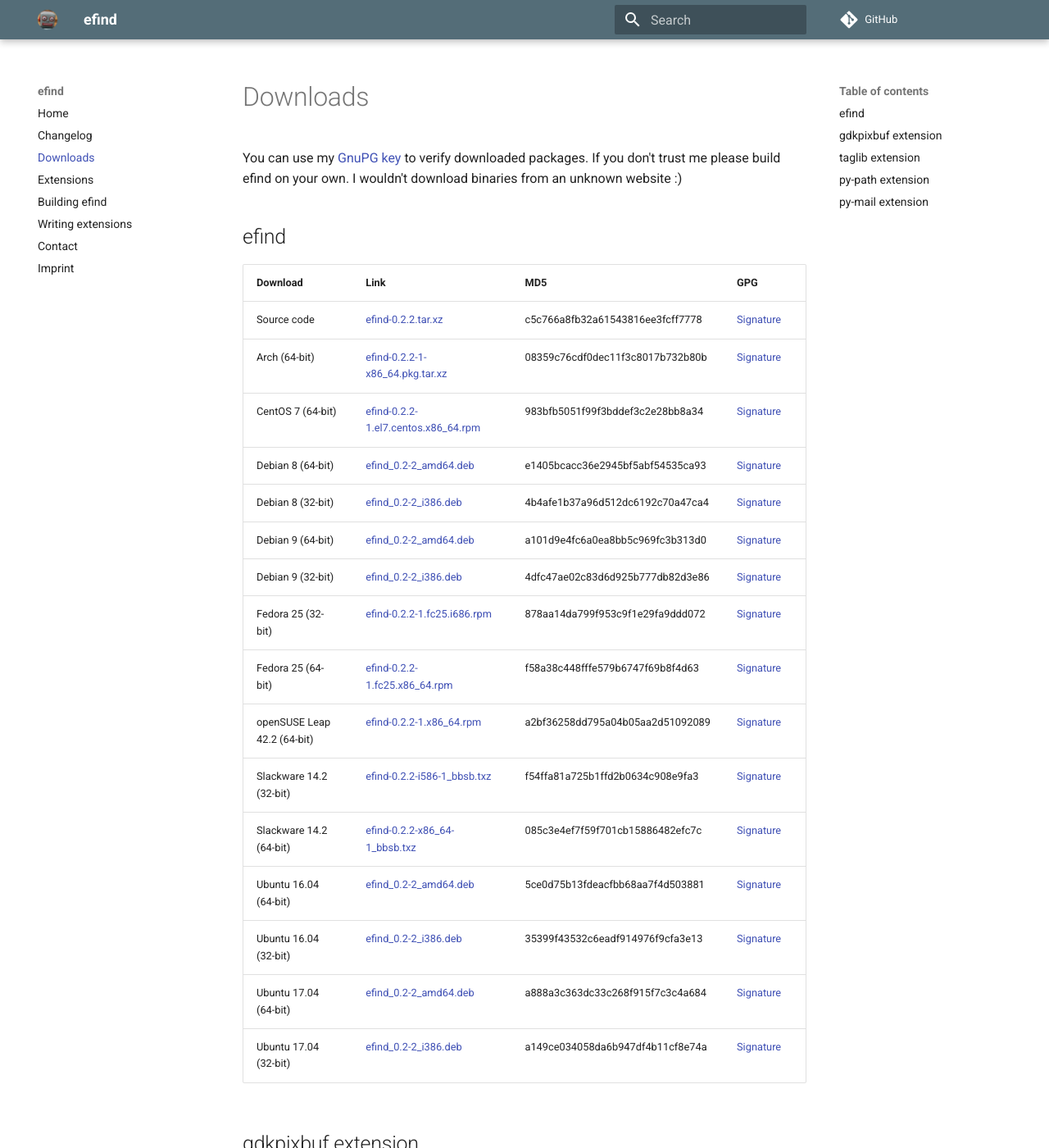
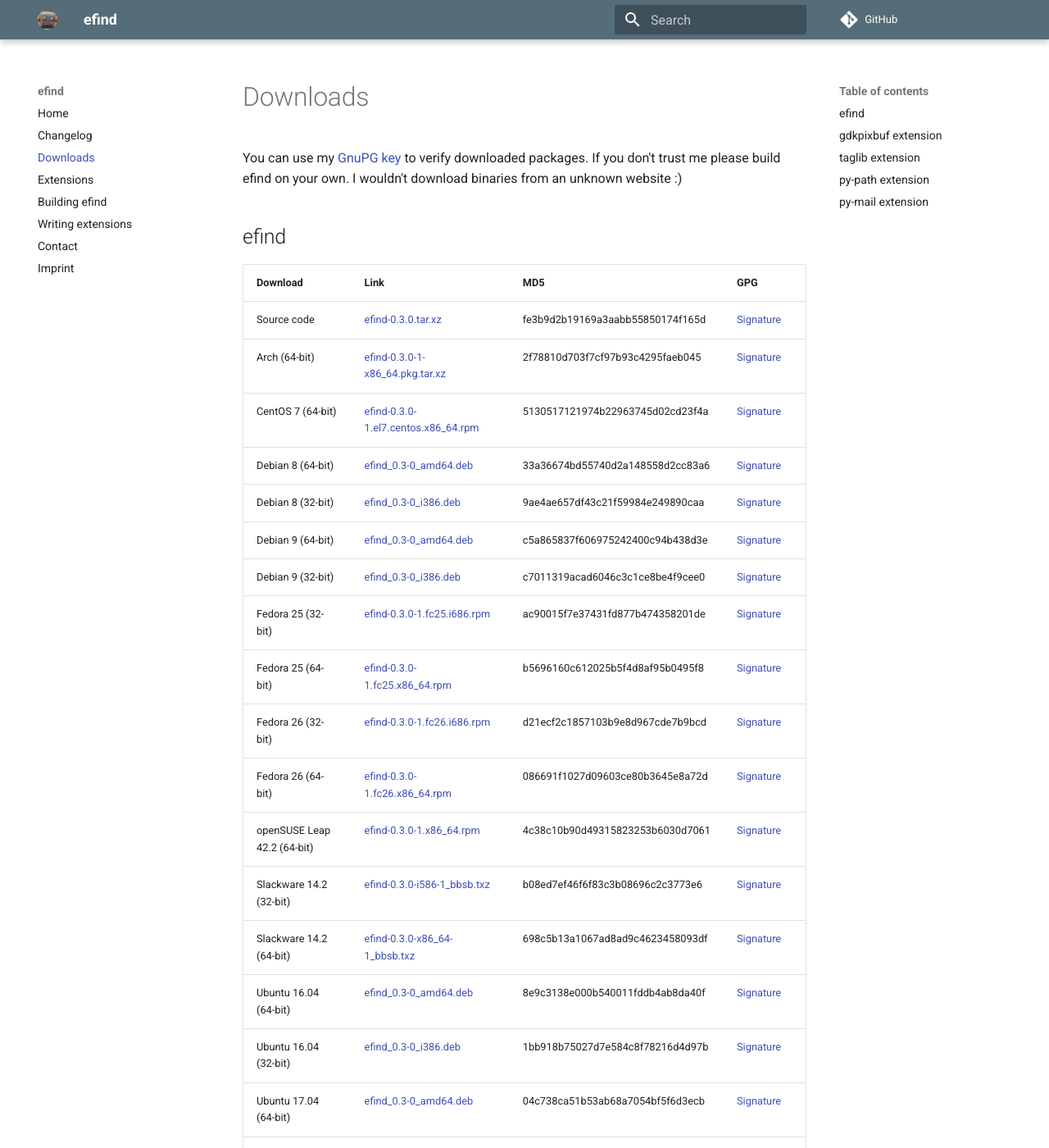
Before and after one commit to 20centaurifux/efind-website, an MkDocs documentation site: the page built from docs/downloads.md, in a window 1280 px wide and 1400 px high. Shown: the whole window at 82% size. Built offline with MkDocs 1.6.1 and Material for MkDocs 9.7.7, drawn with Linux system fonts in a browser that asks for light colours; comment, search, counter and statistics services are not loaded; old or Windows-style settings are respelled for this version of MkDocs; some of the changed text lies outside the part shown.

Commit message:
efind 0.3.0 release

```diff
--- a/docs/downloads.md
+++ b/docs/downloads.md
@@ -6,22 +6,24 @@
 
 | Download | Link | MD5 | GPG |
 | :------- | :--- | :-- | :-- |
-Source code|[efind-0.2.2.tar.xz](downloads/source/efind-0.2.2.tar.xz)|c5c766a8fb32a61543816ee3fcff7778|[Signature](downloads/source/efind-0.2.2.tar.xz.asc)
-Arch (64-bit)|[efind-0.2.2-1-x86_64.pkg.tar.xz](downloads/arch/efind-0.2.2-1-x86_64.pkg.tar.xz)|08359c76cdf0dec11f3c8017b732b80b|[Signature](downloads/arch/efind-0.2.2-1-x86_64.pkg.tar.xz.asc)
-CentOS 7 (64-bit)|[efind-0.2.2-1.el7.centos.x86_64.rpm](downloads/centos-7/efind-0.2.2-1.el7.centos.x86_64.rpm)|983bfb5051f99f3bddef3c2e28bb8a34|[Signature](downloads/centos-7/efind-0.2.2-1.el7.centos.x86_64.rpm.asc)
-Debian 8 (64-bit)|[efind_0.2-2_amd64.deb](downloads/debian-8/efind_0.2-2_amd64.deb)|e1405bcacc36e2945bf5abf54535ca93|[Signature](downloads/debian-8/efind_0.2-2_amd64.deb.asc)
-Debian 8 (32-bit)|[efind_0.2-2_i386.deb](downloads/debian-8/efind_0.2-2_i386.deb)|4b4afe1b37a96d512dc6192c70a47ca4|[Signature](downloads/debian-8/efind_0.2-2_i386.deb.asc)
-Debian 9 (64-bit)|[efind_0.2-2_amd64.deb](downloads/debian-9/efind_0.2-2_amd64.deb)|a101d9e4fc6a0ea8bb5c969fc3b313d0|[Signature](downloads/debian-9/efind_0.2-2_amd64.deb.asc)
-Debian 9 (32-bit)|[efind_0.2-2_i386.deb](downloads/debian-9/efind_0.2-2_i386.deb)|4dfc47ae02c83d6d925b777db82d3e86|[Signature](downloads/debian-9/efind_0.2-2_i386.deb.asc)
-Fedora 25 (32-bit)|[efind-0.2.2-1.fc25.i686.rpm](downloads/fedora-25/efind-0.2.2-1.fc25.i686.rpm)|878aa14da799f953c9f1e29fa9ddd072|[Signature](downloads/fedora-25/efind-0.2.2-1.fc25.i686.rpm.asc)
-Fedora 25 (64-bit)|[efind-0.2.2-1.fc25.x86_64.rpm](downloads/fedora-25/efind-0.2.2-1.fc25.x86_64.rpm)|f58a38c448fffe579b6747f69b8f4d63|[Signature](downloads/fedora-25/efind-0.2.2-1.fc25.x86_64.rpm.asc)
-openSUSE Leap 42.2 (64-bit)|[efind-0.2.2-1.x86_64.rpm](downloads/opensuse-leap/efind-0.2.2-1.x86_64.rpm)|a2bf36258dd795a04b05aa2d51092089|[Signature](downloads/opensuse-leap/efind-0.2.2-1.x86_64.rpm.asc)
-Slackware 14.2 (32-bit)|[efind-0.2.2-i586-1_bbsb.txz](downloads/slackware-14.2/efind-0.2.2-i586-1_bbsb.txz)|f54ffa81a725b1ffd2b0634c908e9fa3|[Signature](downloads/slackware-14.2/efind-0.2.2-i586-1_bbsb.txz.asc)
-Slackware 14.2 (64-bit)|[efind-0.2.2-x86_64-1_bbsb.txz](downloads/slackware-14.2/efind-0.2.2-x86_64-1_bbsb.txz)|085c3e4ef7f59f701cb15886482efc7c|[Signature](downloads/slackware-14.2/efind-0.2.2-x86_64-1_bbsb.txz.asc)
-Ubuntu 16.04 (64-bit)|[efind_0.2-2_amd64.deb](downloads/ubuntu-16.04/efind_0.2-2_amd64.deb)|5ce0d75b13fdeacfbb68aa7f4d503881|[Signature](downloads/ubuntu-16.04/efind_0.2-2_amd64.deb.asc)
-Ubuntu 16.04 (32-bit)|[efind_0.2-2_i386.deb](downloads/ubuntu-16.04/efind_0.2-2_i386.deb)|35399f43532c6eadf914976f9cfa3e13|[Signature](downloads/ubuntu-16.04/efind_0.2-2_i386.deb.asc)
-Ubuntu 17.04 (64-bit)|[efind_0.2-2_amd64.deb](downloads/ubuntu-17.04/efind_0.2-2_amd64.deb)|a888a3c363dc33c268f915f7c3c4a684|[Signature](downloads/ubuntu-17.04/efind_0.2-2_amd64.deb.asc)
-Ubuntu 17.04 (32-bit)|[efind_0.2-2_i386.deb](downloads/ubuntu-17.04/efind_0.2-2_i386.deb)|a149ce034058da6b947df4b11cf8e74a|[Signature](downloads/ubuntu-17.04/efind_0.2-2_i386.deb.asc)
+Source code|[efind-0.3.0.tar.xz](downloads/source/efind-0.3.0.tar.xz)|fe3b9d2b19169a3aabb55850174f165d|[Signature](downloads/source/efind-0.3.0.tar.xz.asc)
+Arch (64-bit)|[efind-0.3.0-1-x86_64.pkg.tar.xz](downloads/arch/efind-0.3.0-1-x86_64.pkg.tar.xz)|2f78810d703f7cf97b93c4295faeb045|[Signature](downloads/arch/efind-0.3.0-1-x86_64.pkg.tar.xz.asc)
+CentOS 7 (64-bit)|[efind-0.3.0-1.el7.centos.x86_64.rpm](downloads/centos-7/efind-0.3.0-1.el7.centos.x86_64.rpm)|5130517121974b22963745d02cd23f4a|[Signature](downloads/centos-7/efind-0.3.0-1.el7.centos.x86_64.rpm.asc)
+Debian 8 (64-bit)|[efind_0.3-0_amd64.deb](downloads/debian-8/efind_0.3-0_amd64.deb)|33a36674bd55740d2a148558d2cc83a6|[Signature](downloads/debian-8/efind_0.3-0_amd64.deb.asc)
+Debian 8 (32-bit)|[efind_0.3-0_i386.deb](downloads/debian-8/efind_0.3-0_i386.deb)|9ae4ae657df43c21f59984e249890caa|[Signature](downloads/debian-8/efind_0.3-0_i386.deb.asc)
+Debian 9 (64-bit)|[efind_0.3-0_amd64.deb](downloads/debian-9/efind_0.3-0_amd64.deb)|c5a865837f606975242400c94b438d3e|[Signature](downloads/debian-9/efind_0.3-0_amd64.deb.asc)
+Debian 9 (32-bit)|[efind_0.3-0_i386.deb](downloads/debian-9/efind_0.3-0_i386.deb)|c7011319acad6046c3c1ce8be4f9cee0|[Signature](downloads/debian-9/efind_0.3-0_i386.deb.asc)
+Fedora 25 (32-bit)|[efind-0.3.0-1.fc25.i686.rpm](downloads/fedora-25/efind-0.3.0-1.fc25.i686.rpm)|ac90015f7e37431fd877b474358201de|[Signature](downloads/fedora-25/efind-0.3.0-1.fc25.i686.rpm.asc)
+Fedora 25 (64-bit)|[efind-0.3.0-1.fc25.x86_64.rpm](downloads/fedora-25/efind-0.3.0-1.fc25.x86_64.rpm)|b5696160c612025b5f4d8af95b0495f8|[Signature](downloads/fedora-25/efind-0.3.0-1.fc25.x86_64.rpm.asc)
+Fedora 26 (32-bit)|[efind-0.3.0-1.fc26.i686.rpm](downloads/fedora-26/efind-0.3.0-1.fc26.i686.rpm)|d21ecf2c1857103b9e8d967cde7b9bcd|[Signature](downloads/fedora-26/efind-0.3.0-1.fc26.i686.rpm.asc)
+Fedora 26 (64-bit)|[efind-0.3.0-1.fc26.x86_64.rpm](downloads/fedora-26/efind-0.3.0-1.fc26.x86_64.rpm)|086691f1027d09603ce80b3645e8a72d|[Signature](downloads/fedora-26/efind-0.3.0-1.fc26.x86_64.rpm.asc)
+openSUSE Leap 42.2 (64-bit)|[efind-0.3.0-1.x86_64.rpm](downloads/opensuse-leap/efind-0.3.0-1.x86_64.rpm)|4c38c10b90d49315823253b6030d7061|[Signature](downloads/opensuse-leap/efind-0.3.0-1.x86_64.rpm.asc)
+Slackware 14.2 (32-bit)|[efind-0.3.0-i586-1_bbsb.txz](downloads/slackware-14.2/efind-0.3.0-i586-1_bbsb.txz)|b08ed7ef46f6f83c3b08696c2c3773e6|[Signature](downloads/slackware-14.2/efind-0.3.0-i586-1_bbsb.txz.asc)
+Slackware 14.2 (64-bit)|[efind-0.3.0-x86_64-1_bbsb.txz](downloads/slackware-14.2/efind-0.3.0-x86_64-1_bbsb.txz)|698c5b13a1067ad8ad9c4623458093df|[Signature](downloads/slackware-14.2/efind-0.3.0-x86_64-1_bbsb.txz.asc)
+Ubuntu 16.04 (64-bit)|[efind_0.3-0_amd64.deb](downloads/ubuntu-16.04/efind_0.3-0_amd64.deb)|8e9c3138e000b540011fddb4ab8da40f|[Signature](downloads/ubuntu-16.04/efind_0.3-0_amd64.deb.asc)
+Ubuntu 16.04 (32-bit)|[efind_0.3-0_i386.deb](downloads/ubuntu-16.04/efind_0.3-0_i386.deb)|1bb918b75027d7e584c8f78216d4d97b|[Signature](downloads/ubuntu-16.04/efind_0.3-0_i386.deb.asc)
+Ubuntu 17.04 (64-bit)|[efind_0.3-0_amd64.deb](downloads/ubuntu-17.04/efind_0.3-0_amd64.deb)|04c738ca51b53ab68a7054bf5f6d3ecb|[Signature](downloads/ubuntu-17.04/efind_0.3-0_amd64.deb.asc)
+Ubuntu 17.04 (32-bit)|[efind_0.3-0_i386.deb](downloads/ubuntu-17.04/efind_0.3-0_i386.deb)|8e5a5eaae3b71544286d1d7b778f273b|[Signature](downloads/ubuntu-17.04/efind_0.3-0_i386.deb.asc)
 
 ##gdkpixbuf extension
 
@@ -38,6 +40,8 @@
 Debian 9 (32-bit)|[efind-gdkpixbuf_0.1-2_i386.deb](downloads/debian-9/efind-gdkpixbuf_0.1-2_i386.deb)|61c4967e85723a3f5094a4141168fbc6|[Signature](downloads/debian-9/efind-gdkpixbuf_0.1-2_i386.deb.asc)
 Fedora 25 (32-bit)|[efind-gdkpixbuf-0.1.1-1.fc25.i686.rpm](downloads/fedora-25/efind-gdkpixbuf-0.1.1-1.fc25.i686.rpm)|4d00922ef712d04432ffe2c92cffc344|[Signature](downloads/fedora-25/efind-gdkpixbuf-0.1.1-1.fc25.i686.rpm.asc)
 Fedora 25 (64-bit)|[efind-gdkpixbuf-0.1.1-1.fc25.x86_64.rpm](downloads/fedora-25/efind-gdkpixbuf-0.1.1-1.fc25.x86_64.rpm)|3ce6deff76c054d4a2b1db9f8f9bc7e4|[Signature](downloads/fedora-25/efind-gdkpixbuf-0.1.1-1.fc25.x86_64.rpm.asc)
+Fedora 26 (32-bit)|[efind-gdkpixbuf-0.1.1-1.fc26.i686.rpm](downloads/fedora-26/efind-gdkpixbuf-0.1.1-1.fc26.i686.rpm)|e99746769c3a3a465c27488bb44cc60a|[Signature](downloads/fedora-26/efind-gdkpixbuf-0.1.1-1.fc26.i686.rpm.asc)
+Fedora 26 (64-bit)|[efind-gdkpixbuf-0.1.1-1.fc26.x86_64.rpm](downloads/fedora-26/efind-gdkpixbuf-0.1.1-1.fc26.x86_64.rpm)|faf2744db5b3b24fcf9f669ad3adda3c|[Signature](downloads/fedora-26/efind-gdkpixbuf-0.1.1-1.fc26.x86_64.rpm.asc)
 openSUSE Leap 42.2 (64-bit)|[efind-gdkpixbuf-0.1.1-1.x86_64.rpm](downloads/opensuse-leap/efind-gdkpixbuf-0.1.1-1.x86_64.rpm)|76516981b3c7081cae0e8024d7d25bbc|[Signature](downloads/opensuse-leap/efind-gdkpixbuf-0.1.1-1.x86_64.rpm.asc)
 Slackware 14.2 (32-bit)|[efind-gdkpixbuf-0.1.1-i586-1_bbsb.txz](downloads/slackware-14.2/efind-gdkpixbuf-0.1.1-i586-1_bbsb.txz)|41ca06a7c890fd71221daed5243fb7a5|[Signature](downloads/slackware-14.2/efind-gdkpixbuf-0.1.1-i586-1_bbsb.txz.asc)
 Slackware 14.2 (64-bit)|[efind-gdkpixbuf-0.1.1-x86_64-1_bbsb.txz](downloads/slackware-14.2/efind-gdkpixbuf-0.1.1-x86_64-1_bbsb.txz)|f829c01fee05c58ecaabf1ca4f532594|[Signature](downloads/slackware-14.2/efind-gdkpixbuf-0.1.1-x86_64-1_bbsb.txz.asc)
@@ -61,6 +65,8 @@
 Debian 9 (32-bit)|[efind-taglib_0.1-2_i386.deb](downloads/debian-9/efind-taglib_0.1-2_i386.deb)|50a414b27f661e41e83ab5ea5e42f580|[Signature](downloads/debian-9/efind-taglib_0.1-2_i386.deb.asc)
 Fedora 25 (32-bit)|[efind-taglib-0.1.1-1.fc25.i686.rpm](downloads/fedora-25/efind-taglib-0.1.1-1.fc25.i686.rpm)|4979d23aa6c293ea65867ee8098d2c7c|[Signature](downloads/fedora-25/efind-taglib-0.1.1-1.fc25.i686.rpm.asc)
 Fedora 25 (64-bit)|[efind-taglib-0.1.1-1.fc25.x86_64.rpm](downloads/fedora-25/efind-taglib-0.1.1-1.fc25.x86_64.rpm)|98eb93c110a3e484ed77820081c2a419|[Signature](downloads/fedora-25/efind-taglib-0.1.1-1.fc25.x86_64.rpm.asc)
+Fedora 26 (32-bit)|[efind-taglib-0.1.1-1.fc26.i686.rpm](downloads/fedora-26/efind-taglib-0.1.1-1.fc26.i686.rpm)|3ffd6c2e0cad10ac7500b0cd01a15070|[Signature](downloads/fedora-26/efind-taglib-0.1.1-1.fc26.i686.rpm.asc)
+Fedora 26 (64-bit)|[efind-taglib-0.1.1-1.fc26.x86_64.rpm](downloads/fedora-26/efind-taglib-0.1.1-1.fc26.x86_64.rpm)|084dd591d517a4a24752fea01e44df6f|[Signature](downloads/fedora-26/efind-taglib-0.1.1-1.fc26.x86_64.rpm.asc)
 Slackware 14.2 (32-bit)|[efind-taglib-0.1.1-i586-1_bbsb.txz](downloads/slackware-14.2/efind-taglib-0.1.1-i586-1_bbsb.txz)|9efb44f69f018b99e71636a1d5f8f9df|[Signature](downloads/slackware-14.2/efind-taglib-0.1.1-i586-1_bbsb.txz.asc)
 Slackware 14.2 (64-bit)|[efind-taglib-0.1.1-x86_64-1_bbsb.txz](downloads/slackware-14.2/efind-taglib-0.1.1-x86_64-1_bbsb.txz)|36adeb12e171583d970ea3620e6a0795|[Signature](downloads/slackware-14.2/efind-taglib-0.1.1-x86_64-1_bbsb.txz.asc)
 Ubuntu 16.04 (64-bit)|[efind-taglib_0.1-2_amd64.deb](downloads/ubuntu-16.04/efind-taglib_0.1-2_amd64.deb)|84072c427875b64b87594ca8100d4aa3|[Signature](downloads/ubuntu-16.04/efind-taglib_0.1-2_amd64.deb.asc)
--- a/generate_downloads.py
+++ b/generate_downloads.py
@@ -23,6 +23,8 @@
 		name = "Debian 9"
 	elif name == "fedora-25":
 		name = "Fedora 25"
+	elif name == "fedora-26":
+		name = "Fedora 26"
 	elif name == "opensuse-leap":
 		name = "openSUSE Leap 42.2"
 	elif name == "slackware-14.2":
@@ -69,7 +71,7 @@
     print f.read()
 
 print "##efind\n"
-generate_table("efind", "0.2.2")
+generate_table("efind", "0.3.0")
 
 print "\n##gdkpixbuf extension\n\nFilter search results by image properties.\n"
 generate_table("efind-gdkpixbuf", "0.1.1")
```
Also changed, not shown: docs/changelog.md (+6 -0 lines).
